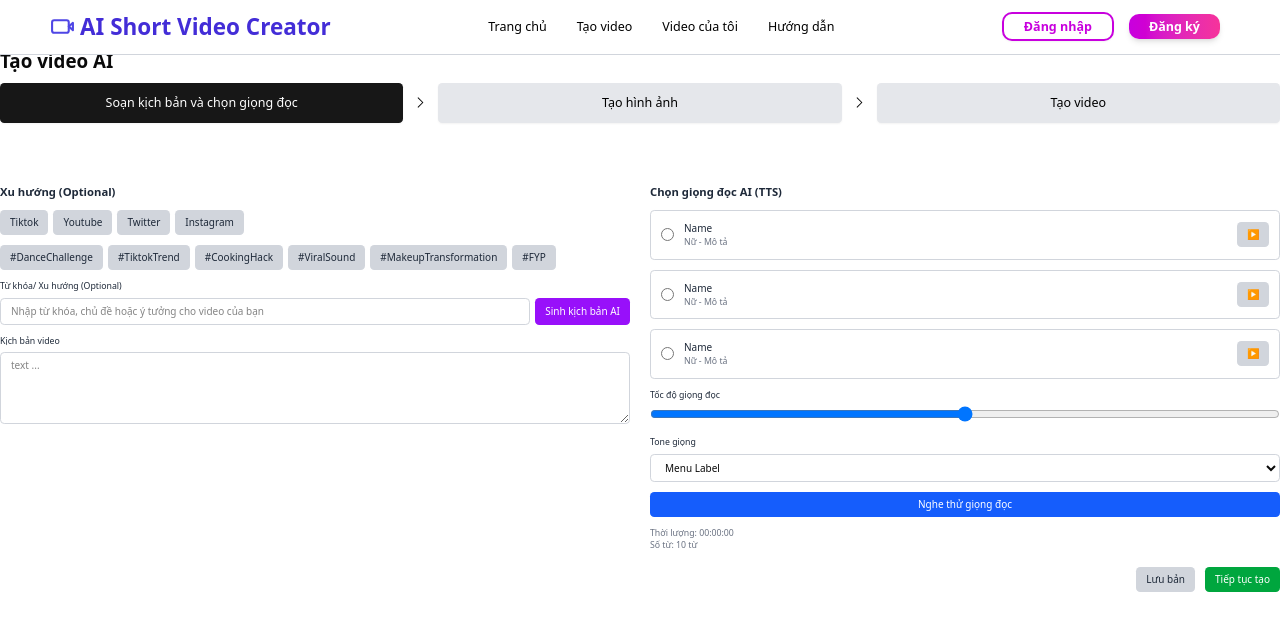
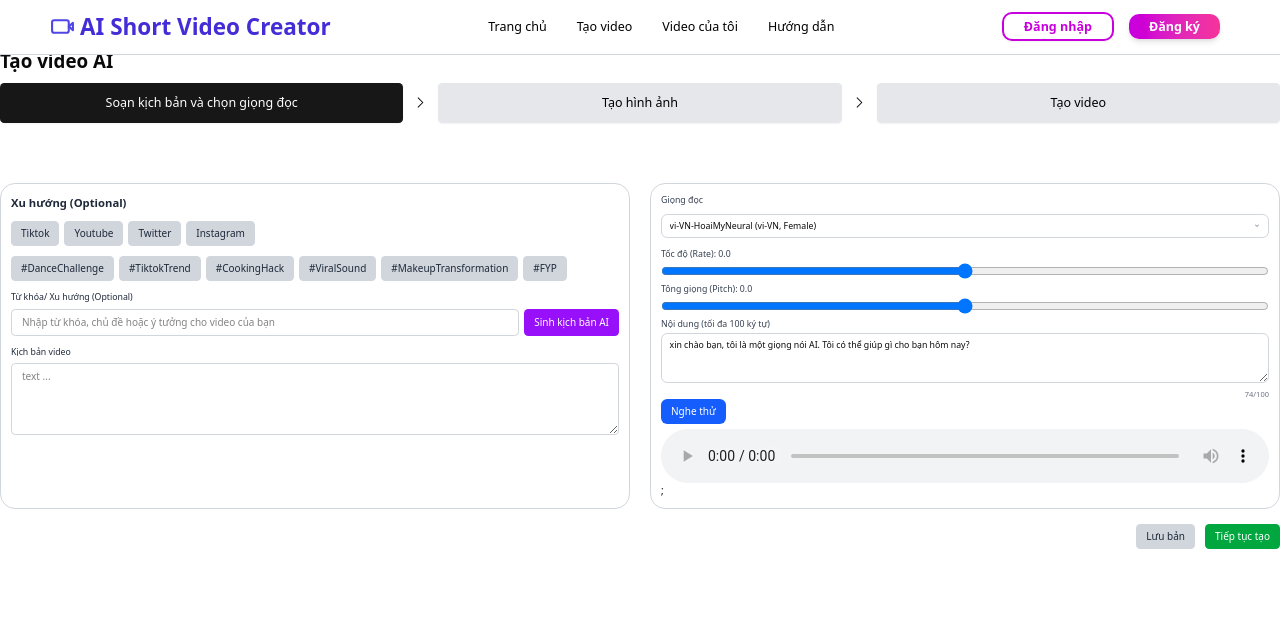
Before and after one commit to NhatAnthonyCiemon/videoAI, a Next.js app in the folder frontend/: page /create in a window 1280 px wide. Shown: the top 630 px of the page. Built offline with nearby package versions, Linux system fonts and the light colour scheme.

Commit message:
add component input tts

```diff
--- a/frontend/src/app/(pages)/create/CreateImage.tsx
+++ b/frontend/src/app/(pages)/create/CreateImage.tsx
@@ -1,4 +1,36 @@
+import React from "react";
+
 export default function CreateImage() {
+    // Ví dụ dữ liệu images, bạn cần lấy đúng dữ liệu thực tế từ state hoặc input
+    const images = [
+        "https://res.cloudinary.com/dasqsts9r/image/upload/v1738077970/azqo7gqtzganz5ks7tcy.jpg",
+        "https://res.cloudinary.com/dasqsts9r/image/upload/v1738077970/azqo7gqtzganz5ks7tcy.jpg",
+    ];
+
+    const handleCreateVideo = async () => {
+        try {
+            const response = await fetch(
+                "http://localhost:4000/user/api_video",
+                {
+                    method: "POST",
+                    headers: { "Content-Type": "application/json" },
+                    body: JSON.stringify({ images }),
+                }
+            );
+
+            if (response.ok) {
+                const data = await response.json();
+                console.log("Response data:", data.url);
+            } else {
+                alert("API call failed!");
+                console.error("Status:", response.status);
+            }
+        } catch (err) {
+            console.log("Error:", err);
+            console.error("❌ Error:", err);
+        }
+    };
+
     return (
         <div>
             {/* Image Sections */}
@@ -57,7 +89,10 @@ export default function CreateImage() {
                 <button className="px-4 py-2 bg-gray-300 text-gray-800 rounded-md hover:bg-gray-400">
                     Lưu bản nháp
                 </button>
-                <button className="px-4 py-2 bg-black text-white rounded-md">
+                <button
+                    className="px-4 py-2 bg-black text-white rounded-md"
+                    onClick={handleCreateVideo}
+                >
                     Tạo Video
                 </button>
             </div>
--- a/frontend/src/app/(pages)/create/CreateScript.tsx
+++ b/frontend/src/app/(pages)/create/CreateScript.tsx
@@ -1,9 +1,12 @@
+import VoiceSelector from './InputTTS';
 export default function CreateScript() {
+    const voices = ['vi-VN-HoaiMyNeural (vi-VN, Female)', 'Giọng B', 'Giọng C'];
+    const demoMp3Url = 'https://res.cloudinary.com/dasqsts9r/video/upload/v1746943227/output_audio_y7osuo.mp3'; // URL mp3 API trả về
     return (
         <div>
             <div className="flex flex-col gap-6 mw-[100%]">
                 <div className="grid grid-cols-2 gap-8">
-                    <div>
+                    <div className ="border border-gray-300 rounded-3xl p-4">
                         <h2 className="text-lg font-semibold mb-4 text-gray-800">
                             Xu hướng (Optional)
                         </h2>
@@ -64,57 +67,8 @@ export default function CreateScript() {
                     </div>
 
                     {/* Right Section */}
-                    <div>
-                        <h2 className="text-lg font-semibold mb-4 text-gray-800">
-                            Chọn giọng đọc AI (TTS)
-                        </h2>
-                        <div className="flex flex-col gap-4 mb-4">
-                            {[1, 2, 3].map((voice) => (
-                                <div
-                                    key={voice}
-                                    className="flex items-center gap-4 border border-gray-300 p-4 rounded-md hover:shadow-md"
-                                >
-                                    <input type="radio" name="voice" />
-                                    <div>
-                                        <p className="font-medium text-gray-800">
-                                            Name
-                                        </p>
-                                        <p className="text-sm text-gray-500">
-                                            Nữ - Mô tả
-                                        </p>
-                                    </div>
-                                    <button className="ml-auto px-4 py-2 bg-gray-300 text-gray-800 rounded-md hover:bg-gray-400">
-                                        ▶
-                                    </button>
-                                </div>
-                            ))}
-                        </div>
-                        <div className="mb-4">
-                            <label className="block text-sm font-medium mb-2 text-gray-800">
-                                Tốc độ giọng đọc
-                            </label>
-                            <input
-                                type="range"
-                                min="0"
-                                max="100"
-                                className="w-full"
-                            />
-                        </div>
-                        <div className="mb-4">
-                            <label className="block text-sm font-medium mb-2 text-gray-800">
-                                Tone giọng
-                            </label>
-                            <select className="w-full px-4 py-2 border border-gray-300 rounded-md focus:ring-2 focus:ring-blue-500">
-                                <option>Menu Label</option>
-                            </select>
-                        </div>
-                        <button className="w-full px-4 py-2 bg-blue-600 text-white rounded-md hover:bg-blue-700">
-                            Nghe thử giọng đọc
-                        </button>
-                        <div className="mt-4 text-sm text-gray-500">
-                            <p>Thời lượng: 00:00:00</p>
-                            <p>Số từ: 10 từ</p>
-                        </div>
+                    <div className ="border border-gray-300 rounded-3xl p-4">
+                        <VoiceSelector voices={voices} demoMp3Url={demoMp3Url} />;
                     </div>
                 </div>
 
--- /dev/null
+++ b/frontend/src/app/(pages)/create/InputTTS.tsx
@@ -0,0 +1,136 @@
+"use client";
+
+import { useState, useRef } from 'react';
+interface VoiceSelectorProps {
+   voices: string[];
+   demoMp3Url: string; // URL mp3 demo do bạn cung cấp
+}
+
+export default function VoiceSelector({ voices, demoMp3Url }: VoiceSelectorProps) {
+  const [selectedVoice, setSelectedVoice] = useState<string>(voices[0] || "");
+  const [rate, setRate] = useState(0);
+  const [pitch, setPitch] = useState(0);
+  const [text, setText] = useState("xin chào bạn, tôi là một giọng nói AI. Tôi có thể giúp gì cho bạn hôm nay?");
+const audioRef = useRef<HTMLAudioElement>(null);
+
+  const handlePlay = () => {
+    if (audioRef.current) {
+      audioRef.current.pause();
+      audioRef.current.currentTime = 0;
+      audioRef.current.play();
+    }
+  };
+
+
+  return (
+    <div>
+      {/* Voice Selector */}
+      <div>
+        <label
+          htmlFor="voice"
+          className="mb-3 block text-sm font-medium text-gray-700 mb-1"
+        >
+          Giọng đọc
+        </label>
+        <div className="relative mb-4">
+          <select
+            id="voice"
+            className="block w-full appearance-none border border-gray-300 rounded-lg px-3 py-2 pr-10 text-sm focus:outline-none focus:ring-blue-500 focus:border-blue-500"
+            value={selectedVoice}
+            onChange={(e) => setSelectedVoice(e.target.value)}
+          >
+            {voices.map((voice, idx) => (
+              <option key={idx} value={voice}>
+                {voice}
+              </option>
+            ))}
+          </select>
+          <div className="absolute inset-y-0 right-3 flex items-center pointer-events-none">
+            <svg
+              className="w-4 h-4 text-gray-400"
+              viewBox="0 0 20 20"
+              fill="currentColor"
+            >
+              <path d="M10 12a1 1 0 01-.707-.293l-3-3a1 1 0 011.414-1.414L10 9.586l2.293-2.293a1 1 0 011.414 1.414l-3 3A1 1 0 0110 12z" />
+            </svg>
+          </div>
+        </div>
+      </div>
+
+      {/* Rate Slider */}
+      <div>
+        <label
+          htmlFor="rate"
+          className="block text-sm font-medium text-gray-700 mb-1"
+        >
+          Tốc độ (Rate): {rate.toFixed(1)}
+        </label>
+        <input
+          id="rate"
+          type="range"
+          min="-50"
+          max="50"
+          step="0.1"
+          value={rate}
+          onChange={(e) => setRate(parseFloat(e.target.value))}
+          className="w-full"
+        />
+      </div>
+
+      {/* Pitch Slider */}
+      <div>
+        <label
+          htmlFor="pitch"
+          className="block text-sm font-medium text-gray-700 mb-1"
+        >
+          Tông giọng (Pitch): {pitch.toFixed(1)}
+        </label>
+        <input
+          id="pitch"
+          type="range"
+          min="-50"
+          max="50"
+          step="0.1"
+          value={pitch}
+          onChange={(e) => setPitch(parseFloat(e.target.value))}
+          className="w-full"
+        />
+      </div>
+      {/* Text Input with Character Counter */}
+      <div>
+        <label
+          htmlFor="text-input"
+          className="block text-sm font-medium text-gray-700 mb-1"
+        >
+          Nội dung (tối đa 100 ký tự)
+        </label>
+        <textarea
+          id="text-input"
+          rows={3}
+          maxLength={100}
+          value={text}
+          onChange={(e) => setText(e.target.value)}
+          className="w-full border border-gray-300 rounded-lg px-3 py-2 text-sm focus:outline-none focus:ring-blue-500 focus:border-blue-500"
+          placeholder="Nhập nội dung..."
+        />
+        <div className="text-right text-xs text-gray-500 mt-1">
+          {text.length}/100
+        </div>
+      </div>
+
+      {/* Nút nghe thử */}
+      <div>
+        <button
+          onClick={handlePlay}
+          className="bg-blue-600 text-white px-4 py-2 rounded-lg hover:bg-blue-700 transition"
+        >
+          Nghe thử
+        </button>
+      </div>
+
+      {/* Audio element ẩn để phát */}
+      <audio ref={audioRef} src={demoMp3Url} preload="auto" controls className="w-full mt-2 rounded" />
+
+    </div>
+  );
+}
```
